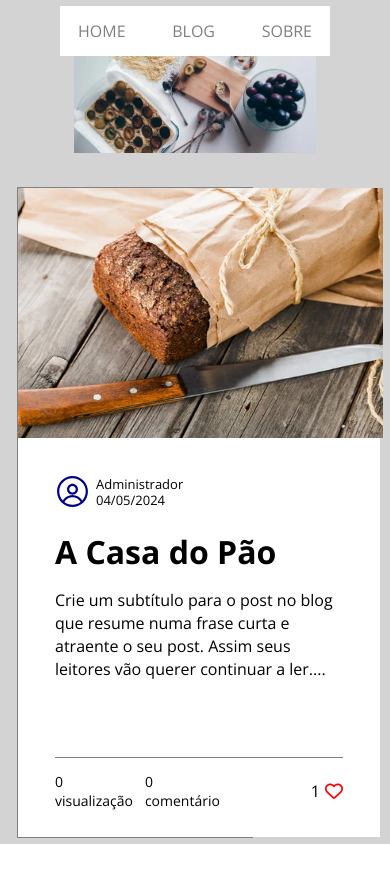
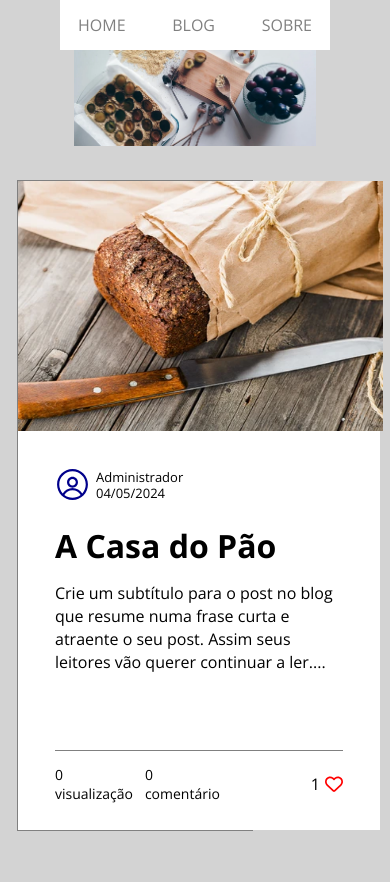
Before and after one commit to GustavoFSProg/blog-gus-web-ts, a React (Vite) app: page / in a window 390 px wide. Shown: the top 882 px of the page. Before the commit the page ends 844 px from the top, so only its background shows below. Built offline with nearby package versions, Linux system fonts and the light colour scheme.

Commit message:
responsive mobile

```diff
--- a/src/App.tsx
+++ b/src/App.tsx
@@ -9,12 +9,13 @@ import { FaRegHeart } from "react-icons/fa6";
 const AppContainer = styled.div`
   display: flex;
   width: 100vw;
-  height: 100vh;
-  /* overflow-x: hidden; */
+  height: auto;
+  overflow-x: hidden;
   background: lightgray;
   justify-content: center;
   flex-direction: column;
   align-items: center;
+  padding-bottom: 100px;
 `;
 
 const PostContainer = styled.div`
```
